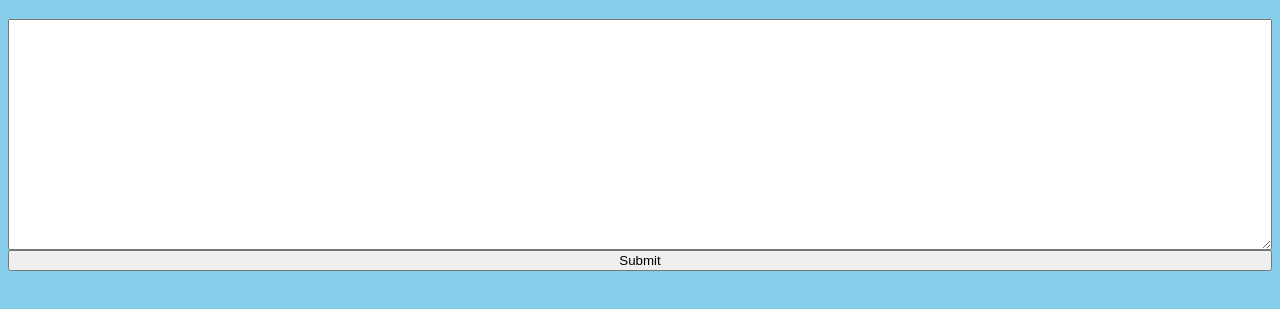
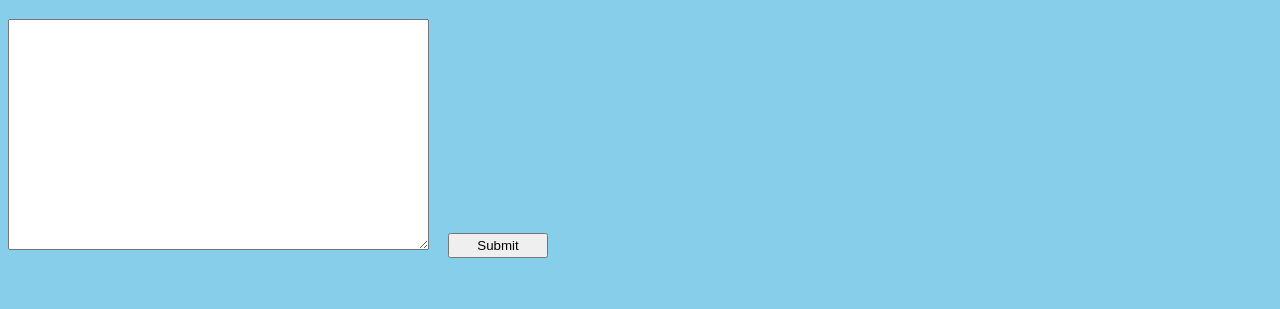
Before and after one commit to tblais1224/spellChecker, a website: page public/index.html in a window 1280 px wide. Shown: the part 69-378 px from the top of the page. Drawn offline with nearby package versions, Linux system fonts and the light colour scheme.

Commit message:
deploying

```diff
--- a/public/index.html
+++ b/public/index.html
@@ -12,10 +12,13 @@
     </head>
 
 <body>
-    <h1 class="content">Spell Check!</h1>
+    <div id="input-container">
+        <h1 class="content">Spell Check!</h1>
         <textarea rows="15" cols="50" id="user-input">
 </textarea>
         <input type="submit" id="submit"/>
+    </div>
+
     <div id="spellcheck-container">
         <div id="checked"></div>
     </div>
--- a/public/spellcheck.js
+++ b/public/spellcheck.js
@@ -1,7 +1,8 @@
 //on submission of the text this is called
 $(document).ready(function() {
     //url for the dictionary route
-    const url = `https://tomblais1224-tblais1224.c9users.io/data`;
+    const url = "https://tb-spellchecker.herokuapp.com/data";
+    // `https://tomblais1224-tblais1224.c9users.io/data`
     $("#submit").click(function() {
         $("#checkedPar").remove();
         //sets user input to input
@@ -28,6 +29,7 @@ function checkWords(result, input) {
     // word.replace(/[^A-Za-z]/g, "")
     for (var i = 0; i < inputArray.length; i++) {
         var filteredWord = inputArray[i].replace(/[^A-Za-z]/g, "");
+
         if (dictionaryObj[filteredWord] || dictionaryObj[filteredWord.toLowerCase()]) {
             stringOutput += (inputArray[i] + " ");
         }
--- a/public/styles.css
+++ b/public/styles.css
@@ -4,6 +4,7 @@ body{
     flex-direction: column;
     background: skyblue;
 }
+
 
 #spellcheck-container{
     display: flex;
@@ -12,6 +13,13 @@ body{
     margin:15px;
 }
 
+#submit{
+    margin: 15px;
+    width: 100px;
+    height: 25px;
+
+}
+
 #incorrect{
     background-color: hsl(0,100%,50%);
 
```
